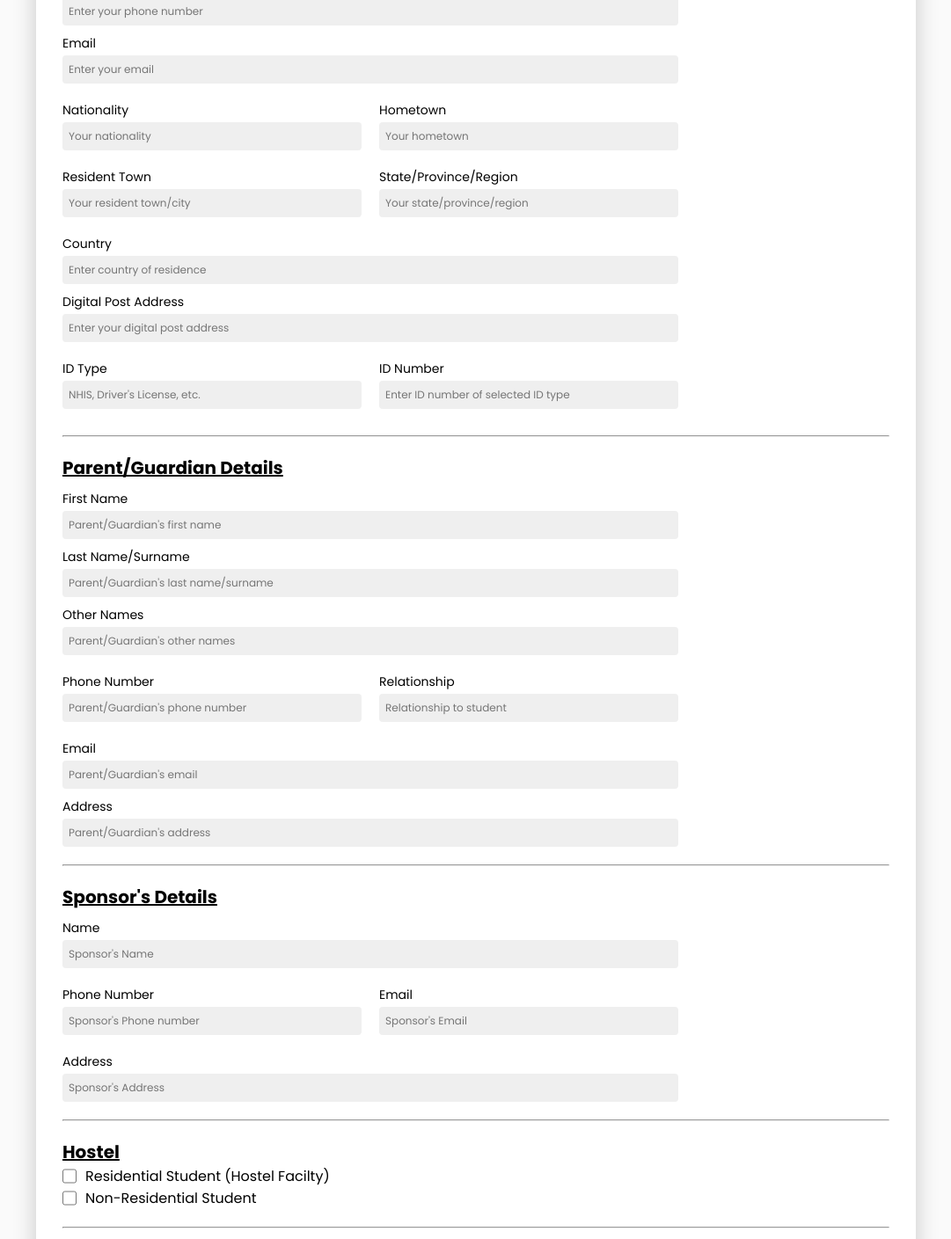
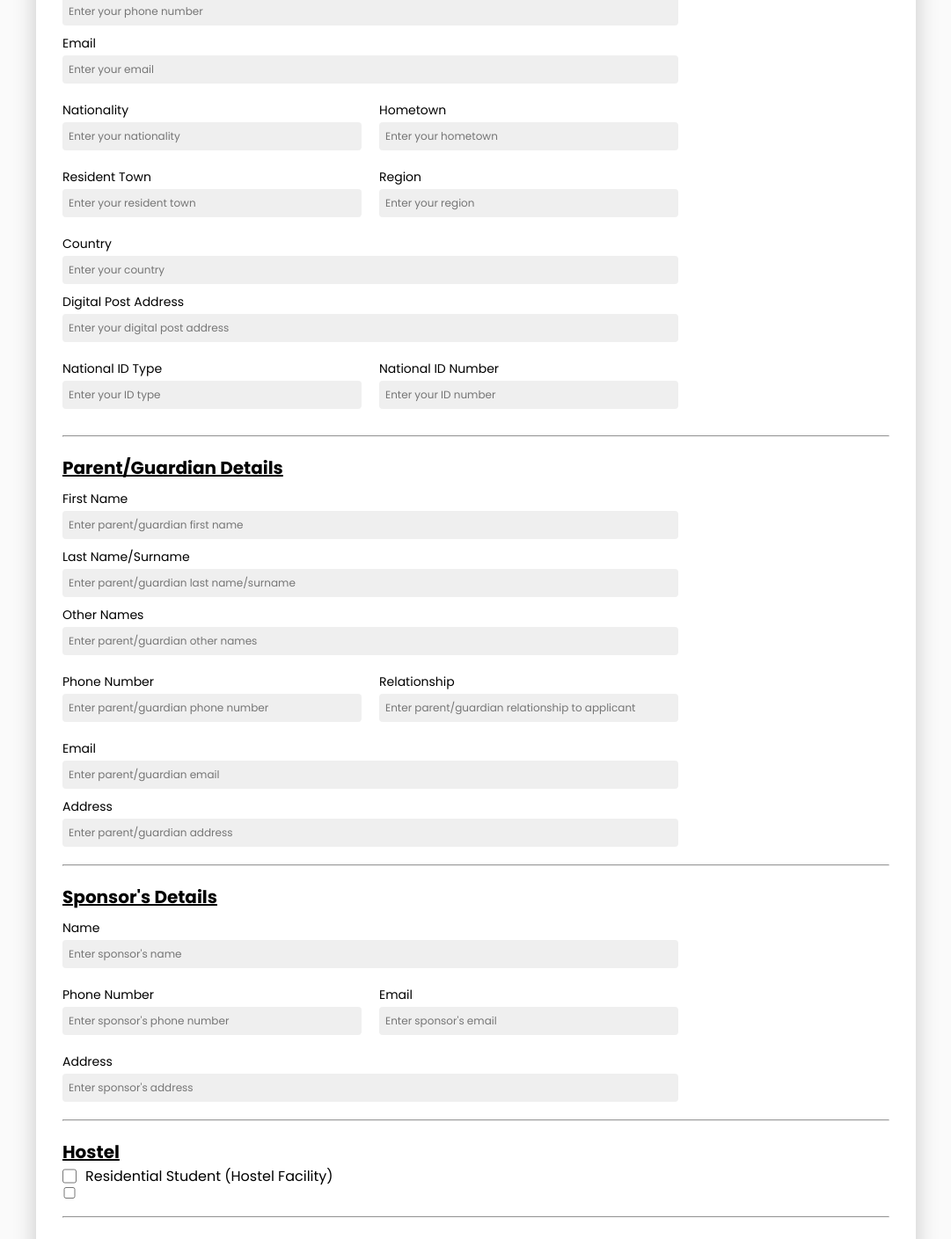
Before and after one commit to SelasiHyp/novaHive-work, a React (Create React App) app in the folder tmpuc_site/: page /ApplicationFormPage in a window 1280 px wide. Shown: the part 1220-2629 px from the top of the page at 88% size, without its empty margins (99-1180 px from the left). Built offline with nearby package versions, Linux system fonts and the light colour scheme.

Commit message:
login backend added

```diff
--- a/tmpuc_site/package.json
+++ b/tmpuc_site/package.json
@@ -6,11 +6,13 @@
     "@testing-library/jest-dom": "^5.17.0",
     "@testing-library/react": "^13.4.0",
     "@testing-library/user-event": "^13.5.0",
+    "axios": "^1.7.2",
     "react": "^18.3.1",
     "react-dom": "^18.3.1",
     "react-router-dom": "^6.24.1",
     "react-scripts": "5.0.1",
-    "web-vitals": "^2.1.4"
+    "web-vitals": "^2.1.4",
+    "@babel/plugin-proposal-private-property-in-object": "^7.21.0"
   },
   "scripts": {
     "start": "react-scripts start",
--- a/tmpuc_site/src/ApplicationFormPage.js
+++ b/tmpuc_site/src/ApplicationFormPage.js
@@ -27,6 +27,90 @@ const ApplicationForm = () => {
     setSelectedOption(e.target.value);
   };
 
+  const [formData, setFormData] = useState({
+    studentFirstName: '',
+    studentLastName: '',
+    studentOtherNames: '',
+    studentDateOfBirth: '',
+    studentGender: '',
+    studentPhoneNumber: '',
+    studentEmail: '',
+    studentNationality: '',
+    studentHometown: '',
+    studentResidentTown: '',
+    studentRegion: '',
+    studentCountry: '',
+    studentDigitalPostAddress: '',
+    studentIdType: '',
+    studentIdNumber: '',
+    parentFirstName: '',
+    parentLastName: '',
+    parentOtherNames: '',
+    parentPhoneNumber: '',
+    parentRelationship: '',
+    parentEmail: '',
+    parentAddress: '',
+    sponsorName: '',
+    sponsorPhoneNumber: '',
+    sponsorEmail: '',
+    sponsorAddress: '',
+    isResidential: false,
+    isNonResidential: false,
+    disabilityDescription: '',
+    suspendedInstitutionName: '',
+    suspendedInstitutionCountry: '',
+    suspensionYear: '',
+    suspensionReason: '',
+    livesAlone: false,
+    livesWithParents: false,
+    campusChoice: '',
+    sessionChoice: '',
+    highSchoolAttended: '',
+    programType: '',
+    programPeriod: '',
+    universityAttended: '',
+    degreeName: '',
+    otherAchievements: '',
+  });
+
+  const handleInputChange = (e) => {
+    const { id, value, name, type, checked } = e.target;
+    const key = type === 'radio' ? name : id;
+    setFormData((prevData) => ({
+      ...prevData,
+      [id]: value,[key]: type === 'checkbox' ? checked : value,
+    }));
+  };
+
+  // const handleCheckboxInputChange = (e) => {
+  //   const { id, checked } = e.target;
+  //   setFormData((prevData) => ({
+  //     ...prevData,
+  //     [id]: checked,
+  //   }));
+  // };
+
+  const handleSubmit = async (e) => {
+    e.preventDefault();
+
+    try {
+      const response = await fetch('http://localhost:3000/auth/submitAdmission', {
+        method: 'POST',
+        headers: {
+          'Content-Type': 'application/json',
+        },
+        body: JSON.stringify(formData),
+      });
+
+      if (response.ok) {
+        alert('Application submitted successfully!');
+      } else {
+        alert('Failed to submit application. Please try again.');
+      }
+    } catch (error) {
+      alert('An error occurred. Please check your network connection and try again.');
+    }
+  };
   return(
     <div className="bgc">
       <div className="banner">
@@ -64,31 +148,39 @@ const ApplicationForm = () => {
           <p className="form-section-title">Personal Details</p>
           <LabeledInput
             label="First Name"
-            id="student_firstName"
+            id="studentFirstName"
             type="text"
             placeholder="Enter your first name"
+            value={formData.studentFirstName}
+            onChange={handleInputChange}
           />
 
           <LabeledInput
             label="Last Name/Surname"
-            id="student_lastName"
+            id="studentLastName"
             type="text"
             placeholder="Enter your last name/surname"
+            value={formData.studentLastName}
+            onChange={handleInputChange}
           />
 
           <LabeledInput
            label="Other Names"
-            id="student_otherNames"
+            id="studentOtherNames"
             type="text"
             placeholder="Enter your other names"
+            value={formData.studentOtherNames}
+            onChange={handleInputChange}
           />
 
           <div className="dob-gender-container">
             <LabeledInput
              label="Date of Birth"
-              id="student_dateOfBirth"
+              id="studentDateOfBirth"
               type="date"
               placeholder=""
+              value={formData.studentDateOfBirth}
+              onChange={handleInputChange}
             />
             <div className="gender-selection-container">
               <p>Gender</p>
@@ -96,8 +188,10 @@ const ApplicationForm = () => {
                 <label>
                     <input
                       type="radio"
-                      name="gender"
+                      name="studentGender" // Ensure the name matches the state property
                       value="male"
+                      checked={formData.studentGender === 'male'}
+                      onChange={handleInputChange}
                     />
                     Male
                   </label>
@@ -105,8 +199,10 @@ const ApplicationForm = () => {
                   <label>
                     <input
                      type="radio"
-                      name="gender"
+                      name="studentGender" // Ensure the name matches the state property
                       value="female"
+                      checked={formData.studentGender === 'female'}
+                      onChange={handleInputChange}
                     />
                     Female
                   </label>
@@ -116,74 +212,95 @@ const ApplicationForm = () => {
 
           <LabeledInput
             label="Phone Number"
-            id="student_phoneNumber"
+            id="studentPhoneNumber"
             type="text"
             placeholder="Enter your phone number"
+            value={formData.studentPhoneNumber}
+            onChange={handleInputChange}
           />
 
           <LabeledInput
            label="Email"
-            id="student_email"
+            id="studentEmail"
             type="email"
             placeholder="Enter your email"
+            value={formData.studentEmail}
+            onChange={handleInputChange}
+
           />
 
           <div className='dob-gender-container'>
             <LabeledInput
               label="Nationality"
-              id="student_nationality"
+            id="studentNationality"
             type="text"
-              placeholder="Your nationality"
+            placeholder="Enter your nationality"
+            value={formData.studentNationality}
+            onChange={handleInputChange}
             />
             <LabeledInput
               label="Hometown"
-              id="student_hometown"
+            id="studentHometown"
             type="text"
-              placeholder="Your hometown"
+            placeholder="Enter your hometown"
+            value={formData.studentHometown}
+            onChange={handleInputChange}
             />
           </div>
 
           <div className='dob-gender-container'>
             <LabeledInput
              label="Resident Town"
-              id="student_residentTown"
+            id="studentResidentTown"
             type="text"
-              placeholder="Your resident town/city"
+            placeholder="Enter your resident town"
+            value={formData.studentResidentTown}
+            onChange={handleInputChange}
             />
             <LabeledInput
-              label="State/Province/Region"
-              id="student_region"
+               label="Region"
+            id="studentRegion"
             type="text"
-              placeholder="Your state/province/region"
+            placeholder="Enter your region"
+            value={formData.studentRegion}
+            onChange={handleInputChange}
             />
           </div>
 
           <LabeledInput
               label="Country"
-              id="student_country"
-              type="country"
-              placeholder="Enter country of residence"
+            id="studentCountry"
+            type="text"
+            placeholder="Enter your country"
+            value={formData.studentCountry}
+            onChange={handleInputChange}
             />
 
             <LabeledInput
                label="Digital Post Address"
-              id="student_digitalPostAddress"
+            id="studentDigitalPostAddress"
             type="text"
             placeholder="Enter your digital post address"
+            value={formData.studentDigitalPostAddress}
+            onChange={handleInputChange}
             />
 
           <div className='dob-gender-container'>
             <LabeledInput
-              label="ID Type"
-              id="student_residentTown"
+              label="National ID Type"
+            id="studentIdType"
             type="text"
-              placeholder="NHIS, Driver's License, etc."
+            placeholder="Enter your ID type"
+            value={formData.studentIdType}
+            onChange={handleInputChange}
             />
             <LabeledInput
-              label="ID Number"
-              id="student_region"
+               label="National ID Number"
+            id="studentIdNumber"
             type="text"
-              placeholder="Enter ID number of selected ID type"
+            placeholder="Enter your ID number"
+            value={formData.studentIdNumber}
+            onChange={handleInputChange}
             />
           </div>
         </div>
@@ -194,52 +311,66 @@ const ApplicationForm = () => {
           <p className="form-section-title">Parent/Guardian Details</p>
           <LabeledInput
              label="First Name"
-            id="parent_firstName"
+            id="parentFirstName"
             type="text"
-            placeholder="Parent/Guardian's first name"
+            placeholder="Enter parent/guardian first name"
+            value={formData.parentFirstName}
+            onChange={handleInputChange}
           />
 
           <LabeledInput
            label="Last Name/Surname"
-            id="parent_lastName"
+            id="parentLastName"
             type="text"
-            placeholder="Parent/Guardian's last name/surname"
+            placeholder="Enter parent/guardian last name/surname"
+            value={formData.parentLastName}
+            onChange={handleInputChange}
           />
 
           <LabeledInput
             label="Other Names"
-            id="parent_otherNames"
+            id="parentOtherNames"
             type="text"
-            placeholder="Parent/Guardian's other names"
+            placeholder="Enter parent/guardian other names"
+            value={formData.parentOtherNames}
+            onChange={handleInputChange}
           />
 
           <div className='dob-gender-container'>
             <LabeledInput
               label="Phone Number"
-              id="parent_phoneNumber"
-              type="phone"
-              placeholder="Parent/Guardian's phone number"
+            id="parentPhoneNumber"
+            type="text"
+            placeholder="Enter parent/guardian phone number"
+            value={formData.parentPhoneNumber}
+            onChange={handleInputChange}
             />
             <LabeledInput
                 label="Relationship"
-              id="parent_relationship"
+            id="parentRelationship"
             type="text"
-              placeholder="Relationship to student"
+            placeholder="Enter parent/guardian relationship to applicant"
+            value={formData.parentRelationship}
+            onChange={handleInputChange}
             />
           </div>
 
           <LabeledInput
              label="Email"
-            id="parent_email"
+            id="parentEmail"
             type="email"
-            placeholder="Parent/Guardian's email"
+            placeholder="Enter parent/guardian email"
+            value={formData.parentEmail}
+            onChange={handleInputChange}
           />
 
           <LabeledInput
            label="Address"
-            id="parent_address"
+            id="parentAddress"
             type="text"
-            placeholder="Parent/Guardian's address"
+            placeholder="Enter parent/guardian address"
+            value={formData.parentAddress}
+            onChange={handleInputChange}
           />
         </div>
 
@@ -250,30 +381,38 @@ const ApplicationForm = () => {
 
           <LabeledInput
            label="Name"
-            id="sponsor_name"
+            id="sponsorName"
             type="text"
-            placeholder="Sponsor's Name"
+            placeholder="Enter sponsor's name"
+            value={formData.sponsorName}
+            onChange={handleInputChange}
           />
           <div className='dob-gender-container'>
             <LabeledInput
                label="Phone Number"
-              id="sponsor_phoneNumber"
-              type="phone"
-              placeholder="Sponsor's Phone number"
+            id="sponsorPhoneNumber"
+            type="text"
+            placeholder="Enter sponsor's phone number"
+            value={formData.sponsorPhoneNumber}
+            onChange={handleInputChange}
             />
             <LabeledInput
                label="Email"
-              id="sponsor_email"
+            id="sponsorEmail"
             type="email"
-              placeholder="Sponsor's Email"
+            placeholder="Enter sponsor's email"
+            value={formData.sponsorEmail}
+            onChange={handleInputChange}
             />
           </div>
 
           <LabeledInput
              label="Address"
-            id="sponsor_address"
+            id="sponsorAddress"
             type="text"
-            placeholder="Sponsor's Address"
+            placeholder="Enter sponsor's address"
+            value={formData.sponsorAddress}
+            onChange={handleInputChange}
           />
         </div>
 
@@ -283,16 +422,18 @@ const ApplicationForm = () => {
           <p className="form-section-title">Hostel</p>
 
           <FormCheckbox
-            label="Residential Student (Hostel Facilty)"
-            id="resident"
+            label="Residential Student (Hostel Facility)"
+            id="isResident"
             type='checkbox'
-
+            checked={formData.isResidential}
+            onChange={handleInputChange}
             />
 
           <FormCheckbox
-            label="Non-Residential Student"
-            id="resident"
-            type='checkbox'
+            type="checkbox"
+            id="isNonResidential"
+            checked={formData.isNonResidential}
+            onChange={handleCheckboxChange}
           />
         </div>
 
@@ -307,21 +448,23 @@ const ApplicationForm = () => {
             </p>
 
             <FormCheckbox
-              id="hasNoDisablity"
+              id="hasNoDisability"
               type='radio'
               label="No"
               name="toggle1"
               value="no"
+              checked={formData.hasNoDisability}
               onChange={(e) => handleCheckboxChange(e, 'question1')}
             />
 
             <FormCheckbox
-              id="hasDisablity"
+              id="hasDisability"
               type='radio'
               label="Yes"
               name="toggle1"
               value="yes"
               onChange={(e) => handleCheckboxChange(e, 'question1')}
+              checked={formData.hasDisability}
             />
 
             {toggles.question1 && (
@@ -330,6 +473,8 @@ const ApplicationForm = () => {
                     label="Please provide a brief explanation of the disability/learning difficulty."
                     id="disabilityDescription"
                     type="text"
+                    value={formData.disabilityDescription}
+                    onChange={handleInputChange}
                   />
               </div>
             )}
@@ -369,6 +514,7 @@ const ApplicationForm = () => {
                   label="Country"
                   id="suspendedInstitutionCountry"
                   type="text"
+
                 />
 
                 <LabeledInput
@@ -572,7 +718,7 @@ const ApplicationForm = () => {
         </div>
 
         <div className='submit-button-div'>
-          <button className='submit-button'>Submit</button>
+          <button className='submit-button' onClick={handleSubmit}>Submit</button>
         </div>
 
       </div>
--- a/tmpuc_site/src/Styles/LoginPage.css
+++ b/tmpuc_site/src/Styles/LoginPage.css
@@ -53,7 +53,7 @@
   display: flex;
   flex-direction: column;
   justify-content: center;
-  /* background-color: blue; */
+  /*background-color: blue; */
   width: 50%;
   padding-bottom: 50px;
 }
```
Also changed, not shown: tmpuc_site/src/LoginPage.js (+41 -15 lines), 1 other file (tests, documents, lock files or other folders). Lines whose indentation alone changed are shown as unchanged.
